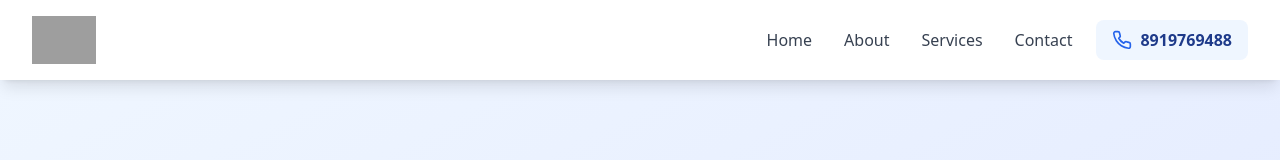
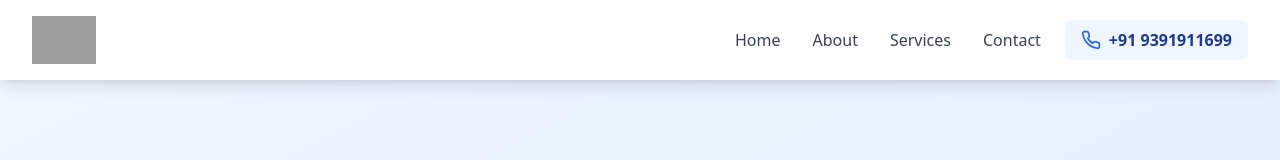
Before and after one commit to SaiNavya264/Chirunavvu, a React (Vite) app: page / in a window 1280 px wide. Shown: the top 160 px of the page. Built offline with nearby package versions, Linux system fonts and the light colour scheme; grey boxes are pictures that could not be loaded.

Commit message:
Update Header.tsx

```diff
--- a/src/components/Header.tsx
+++ b/src/components/Header.tsx
@@ -25,7 +25,7 @@ const Header = () => {
 
             <div className="flex items-center space-x-2 bg-blue-50 px-4 py-2 rounded-lg">
               <Phone className="h-5 w-5 text-blue-600" />
-              <span className="font-semibold text-blue-900">8919769488</span>
+              <span className="font-semibold text-blue-900">+91 9391911699</span>
             </div>
           </div>
         </div>
```
